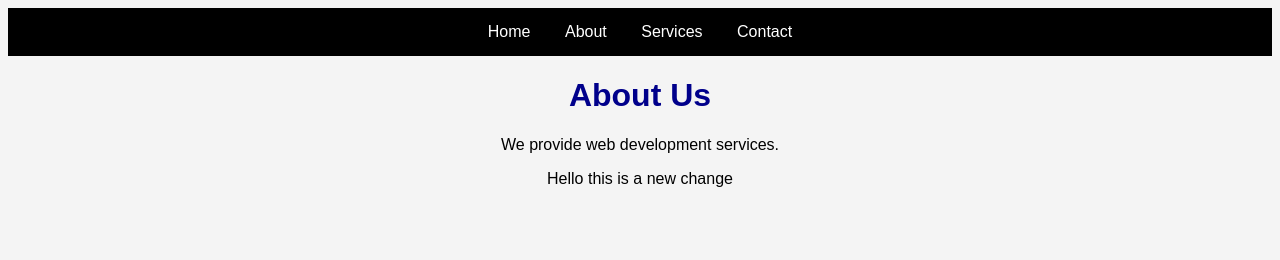
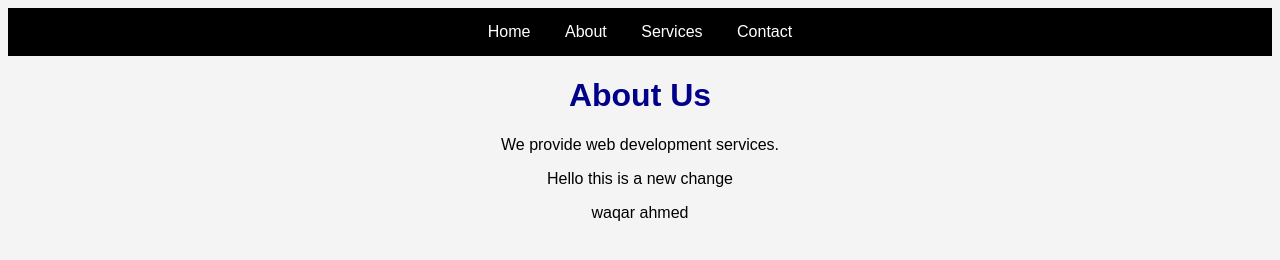
Before and after one commit to Waqarahmed00/web-pages, a plain HTML site: page about.html in a window 1280 px wide. Drawn offline with Linux system fonts and the light colour scheme.

Commit message:
updated some files

```diff
--- a/about.html
+++ b/about.html
@@ -16,6 +16,7 @@
 <h1>About Us</h1>
 <p>We provide web development services.</p>
 <p> Hello this is a new change</p>
+<p> waqar ahmed </p>
 
 <script src="script.js"></script>
 </body>
```
